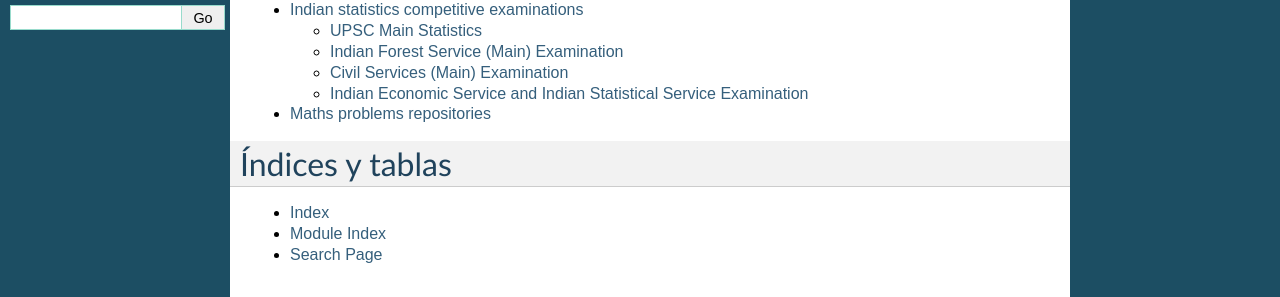
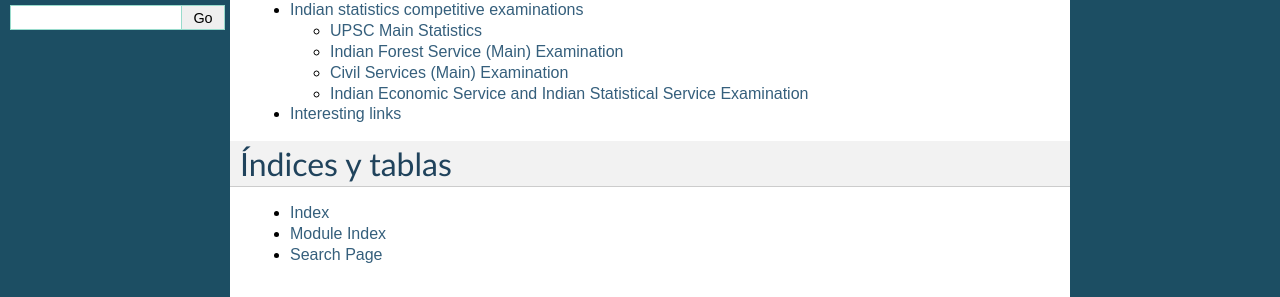
Before and after one commit to jacubero/maths, a Sphinx documentation site: the page built from docs/index.rst, in a window 1280 px wide. Shown: the part 274-571 px from the top of the page. Built offline with Sphinx 7.4.7, drawn with Linux system fonts in a browser that asks for light colours; pages that are not in the unit, such as notebooks, are missing from menus.

Commit message:
New version

```diff
--- a/docs/index.rst
+++ b/docs/index.rst
@@ -19,7 +19,7 @@
    Indian maths competitive examinations <indiamath>
    French statistics competitive examinations <francestat>
    Indian statistics competitive examinations <indiastat>
-   Maths problems repositories <repositories>
+   Interesting links <links>
 
    *
 
--- a/docs/repositories.rst
+++ /dev/null
@@ -1,6 +0,0 @@
-Maths problems repositories
-===========================
-
-* `Concours Commun INP (CCINP) Exams <http://www.concours-commun-inp.fr/fr/epreuves/annales.html>`_
-
-* `College Algebra <https://courses.lumenlearning.com/waymakercollegealgebra/>`_
```
Also changed, not shown: docs/links.rst (added, +10 -0 lines).
